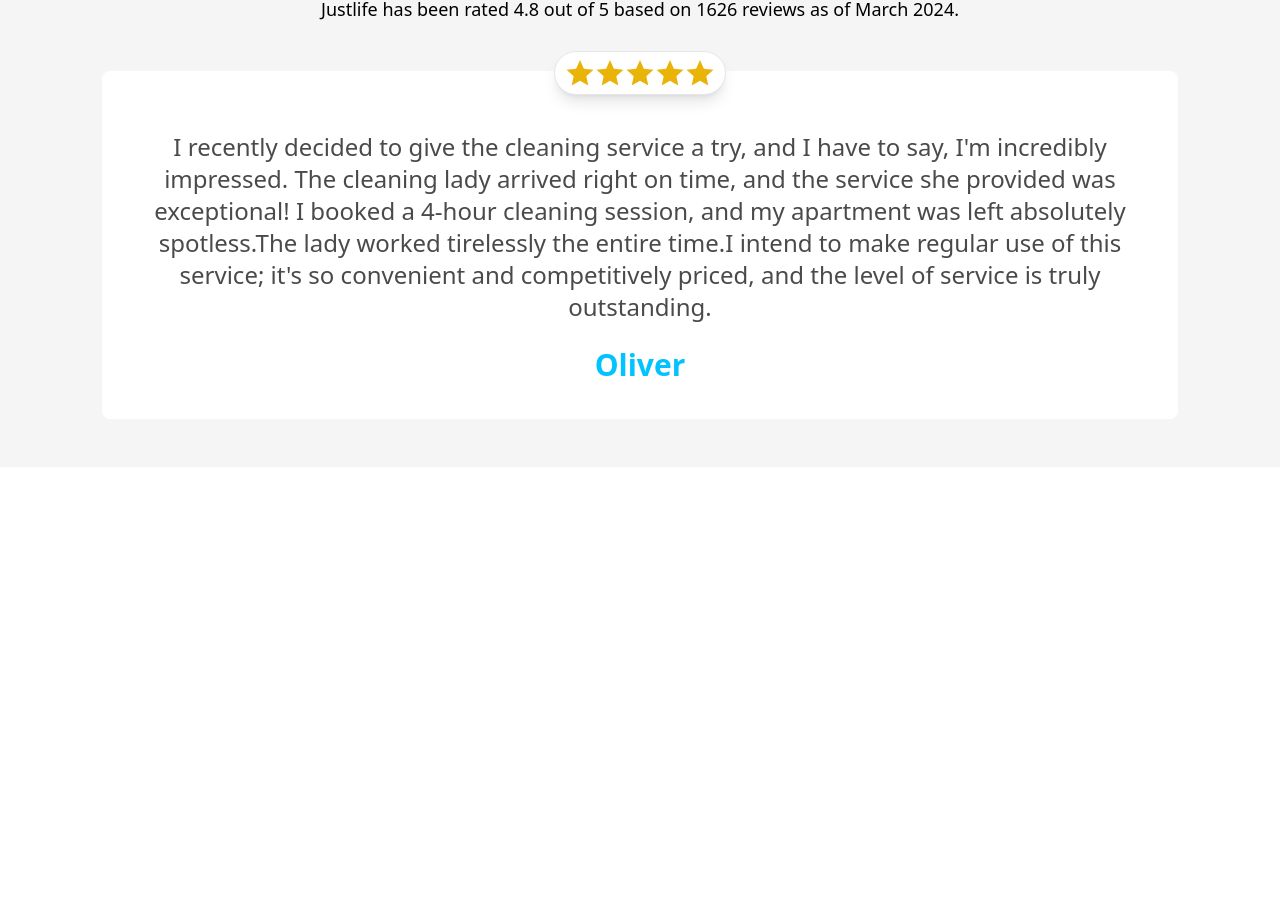
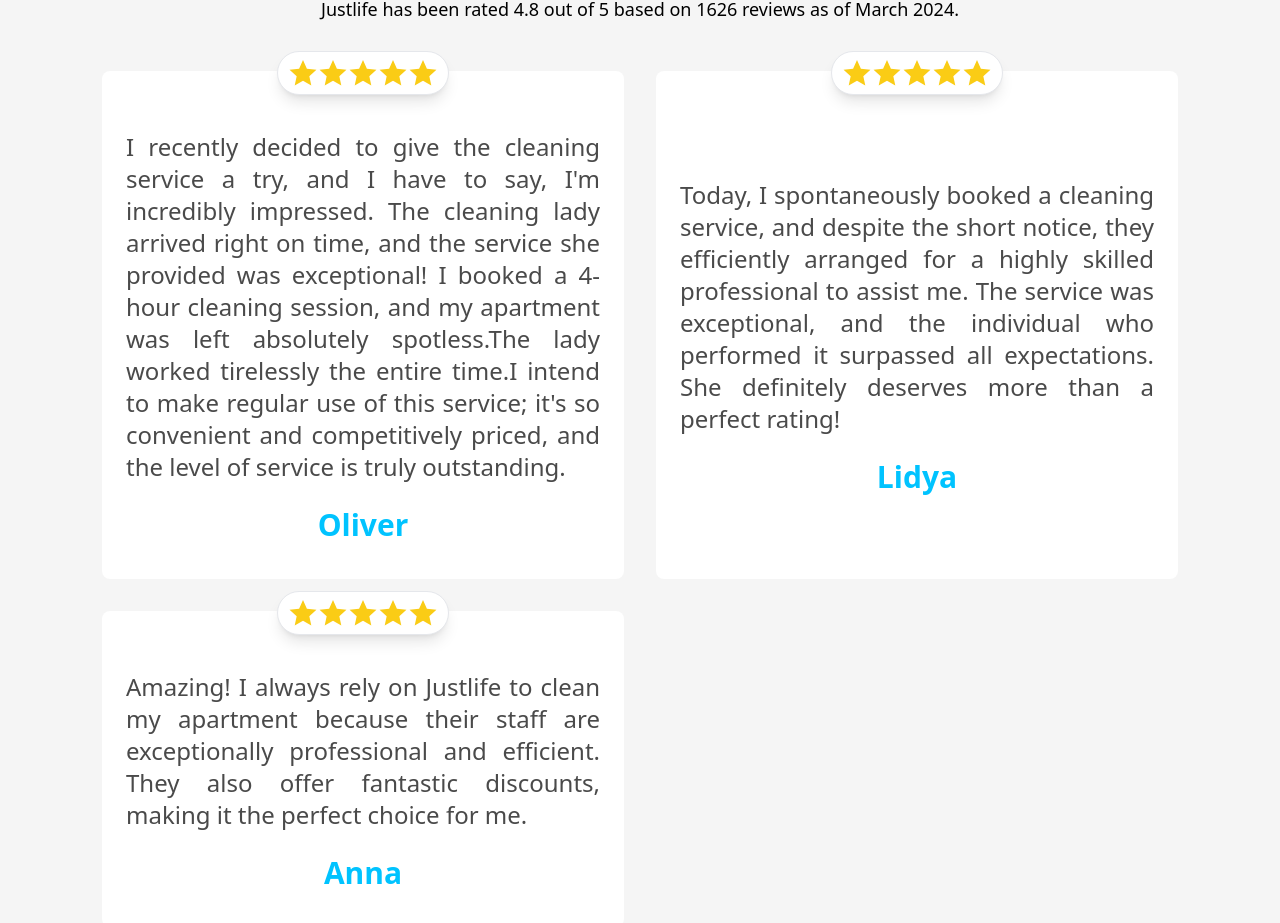
Before and after one commit to Usman-837/Maidslife_Website, a React (Vite) app: page / in a window 1280 px wide. Shown: the part 1899-2822 px from the top of the page. Before the commit the page ends 2366 px from the top, so only its background shows below. Built offline with nearby package versions, Linux system fonts and the light colour scheme.

Commit message:
add more testimonial cards through array of an object and map method

```diff
--- a/src/Components/Testimonial.jsx
+++ b/src/Components/Testimonial.jsx
@@ -2,17 +2,40 @@ import React from 'react'
 import { LiaStarSolid } from "react-icons/lia"
 
 const Testimonial = () => {
+
+    const testimonialcards = [
+        {
+            id: 1,
+            des: "I recently decided to give the cleaning service a try, and I have to say, I'm incredibly impressed. The cleaning lady arrived right on time, and the service she provided was exceptional! I booked a 4-hour cleaning session, and my apartment was left absolutely spotless.The lady worked tirelessly the entire time.I intend to make regular use of this service; it's so convenient and competitively priced, and the level of service is truly outstanding.",
+            title: "Oliver"
+        },
+        {
+            id: 2,
+            des: "Today, I spontaneously booked a cleaning service, and despite the short notice, they efficiently arranged for a highly skilled professional to assist me. The service was exceptional, and the individual who performed it surpassed all expectations. She definitely deserves more than a perfect rating!",
+            title: "Lidya"
+        },
+        {
+            id: 1,
+            des: "Amazing! I always rely on Justlife to clean my apartment because their staff are exceptionally professional and efficient. They also offer fantastic discounts, making it the perfect choice for me.",
+            title: "Anna"
+        }
+    ]
+
+
     return (
         <div>
             <div className='flex items-center justify-center bg-[#f5f5f5]'>
                 <div className='max-w-container py-12 px-8 text-center'>
                     <h2 className='text-3xl font-bold'>What customers say about Justlife</h2>
                     <p className='text-lg mt-4'>Justlife has been rated 4.8 out of 5 based on 1626 reviews as of March 2024.</p>
-                    <div className='pt-12'>
-                        <div className="relative py-9 px-6 flex flex-col items-center justify-center bg-white rounded-lg">
-                            <p className="text-[#4A4A4A] text-2xl my-6">I recently decided to give the cleaning service a try, and I have to say, I'm incredibly impressed. The cleaning lady arrived right on time, and the service she provided was exceptional! I booked a 4-hour cleaning session, and my apartment was left absolutely spotless.The lady worked tirelessly the entire time.I intend to make regular use of this service; it's so convenient and competitively priced, and the level of service is truly outstanding.</p>
-                            <p className='text-3xl font-bold text-[#00c3ff]'>Oliver</p>
-                            <div className='absolute flex text-3xl top-[-20px] py-1.5 px-2.5 bg-white border shadow-lg text-yellow-500 rounded-full'>
+                    <div className='pt-12 grid grid-cols-2 gap-8'>
+                        {
+                            testimonialcards.map((data) => {
+                                return (
+                                    <div key={data.id} className="relative py-9 px-6 flex flex-col items-center justify-center bg-white rounded-lg">
+                                        <p className="text-[#4A4A4A] text-2xl my-6 text-justify">{data.des}</p>
+                                        <p className='text-3xl font-bold text-[#00c3ff]'>{data.title}</p>
+                                        <div className='absolute flex text-3xl top-[-20px] py-1.5 px-2.5 bg-white border shadow-lg text-yellow-400 rounded-full'>
                                             <LiaStarSolid />
                                             <LiaStarSolid />
                                             <LiaStarSolid />
@@ -20,6 +43,9 @@ const Testimonial = () => {
                                             <LiaStarSolid />
                                         </div>
                                     </div>
+                                )
+                            })
+                        }
                     </div>
                 </div>
             </div>
```
Lines whose indentation alone changed are shown as unchanged.
